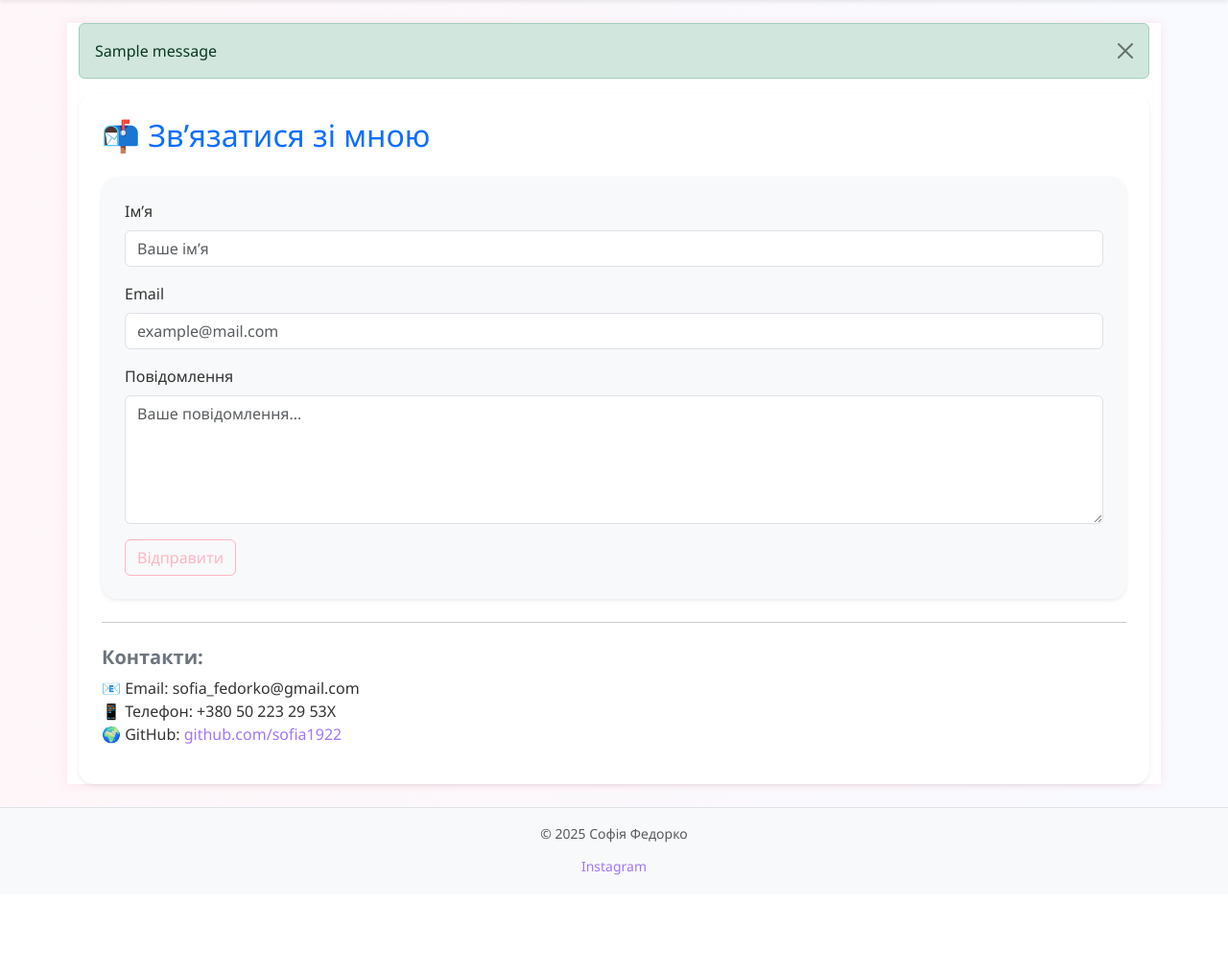
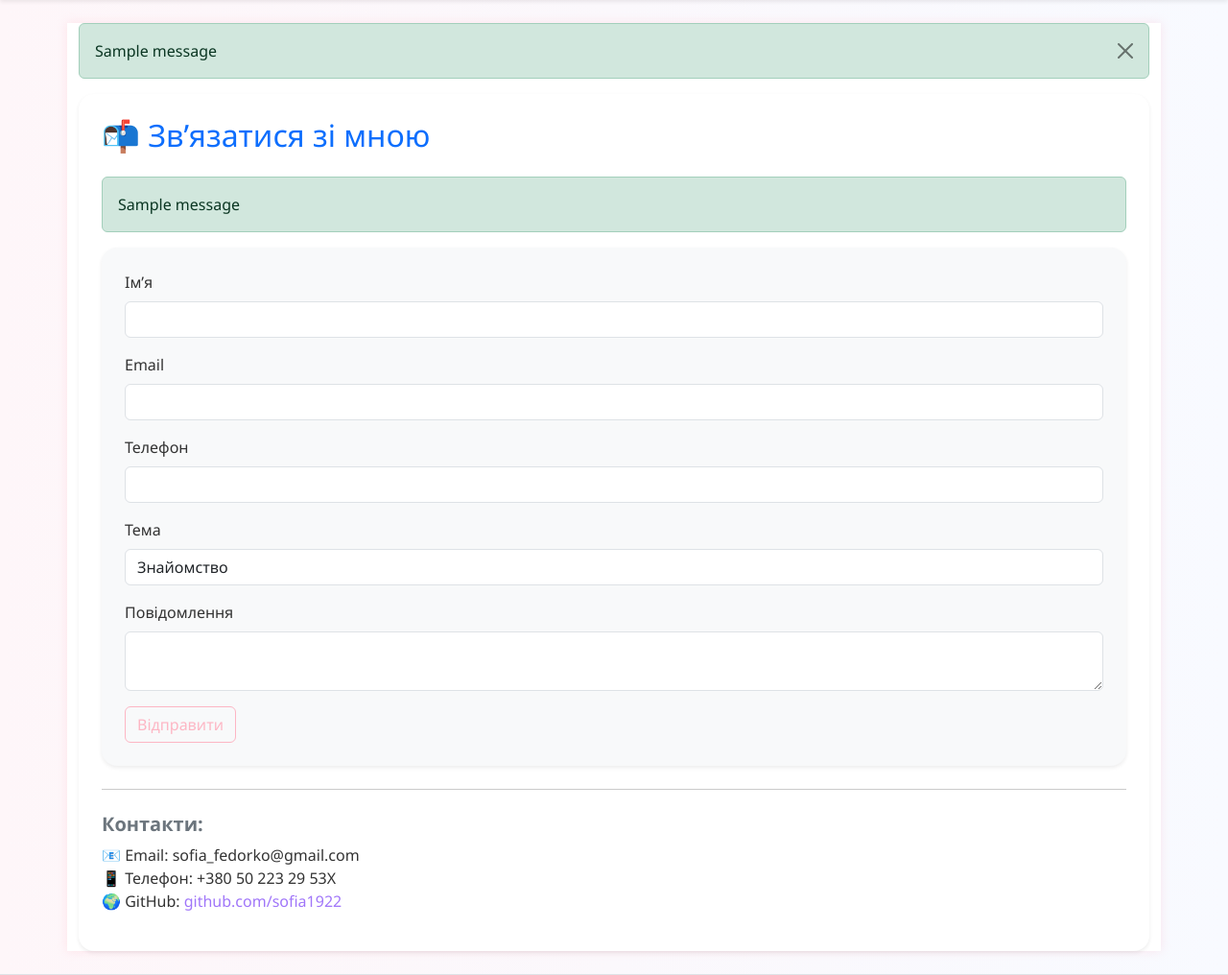
Before and after one commit to sofia1922/flask-app-lab, a Flask app: page /contacts in a window 1280 px wide. Shown: the part 56-1072 px from the top of the page at 96% size. Before the commit the page ends 968 px from the top, so only its background shows below. Run offline with Flask 3, Linux system fonts and the light colour scheme; one stand-in notice (Sample message) is shown; some libraries are stand-ins or nearby versions.

Commit message:
Implemented contact and login forms using Flask-WTF with validation, flash messages, and CSRF protection

```diff
--- /dev/null
+++ b/app/forms.py
@@ -0,0 +1,56 @@
+from flask_wtf import FlaskForm
+from wtforms import StringField, TextAreaField, SubmitField, SelectField, PasswordField, BooleanField
+from wtforms.validators import DataRequired, Email, Length, Regexp
+
+class ContactForm(FlaskForm):
+    name = StringField(
+        "Ім’я",
+        validators=[DataRequired(), Length(min=4, max=10)]
+    )
+
+    email = StringField(
+        "Email",
+        validators=[DataRequired(), Email()]
+    )
+
+    phone = StringField(
+        "Телефон",
+        validators=[
+            DataRequired(),
+            Regexp(r'^\+?\d{10,15}$', message="Невірний формат номера телефону")
+        ]
+    )
+
+    subject = SelectField(
+        "Тема",
+        choices=[
+            ("знайомство", "Знайомство"),
+            ("співпраця", "Співпраця"),
+            ("запитання", "Запитання"),
+            ("інше", "Інше")
+        ],
+        validators=[DataRequired()]
+    )
+
+    message = TextAreaField(
+        "Повідомлення",
+        validators=[DataRequired(), Length(min=5, max=500)]
+    )
+
+    submit = SubmitField("Відправити")
+
+
+class LoginForm(FlaskForm):
+    username = StringField(
+        "Ім’я користувача або Email",
+        validators=[DataRequired(message="Поле обов’язкове!")]
+    )
+
+    password = PasswordField(
+        "Пароль",
+        validators=[DataRequired(message="Поле обов’язкове!"),
+                    Length(min=4, max=10, message="Пароль 4–10 символів")]
+    )
+
+    remember = BooleanField("Запам’ятати мене")
+    submit = SubmitField("Увійти")
--- a/app/main_views.py
+++ b/app/main_views.py
@@ -1,6 +1,12 @@
-from flask import Blueprint, render_template, request, redirect, url_for
+from flask import Blueprint, render_template, request, redirect, url_for, flash, session
+import logging
+from .forms import ContactForm
 
 main_bp = Blueprint('main', __name__)
+
+logging.basicConfig(filename='contacts.log',
+                    level=logging.INFO,
+                    format='%(asctime)s - %(message)s')
 
 @main_bp.route('/')
 def home():
@@ -12,8 +18,22 @@
 
 @main_bp.route('/contacts', methods=['GET', 'POST'])
 def contacts():
-    message = None
-    if request.method == 'POST':
-        name = request.form.get('name')
-        message = f"Дякую, {name}! Я отримала твоє повідомлення 💌"
-    return render_template('contacts.html', title='Контакти', message=message)
+    form = ContactForm()
+    if form.validate_on_submit():
+        data = {
+            "name": form.name.data,
+            "email": form.email.data,
+            "phone": form.phone.data,
+            "subject": form.subject.data,
+            "message": form.message.data
+        }
+
+        logging.info(f"{data['name']} ({data['email']}, {data['phone']}) → {data['subject']}: {data['message']}")
+        session['last_contact'] = data
+        flash(f"Дякую, {data['name']}! Повідомлення успішно відправлено 💌", "success")
+        return redirect(url_for('.contacts'))
+
+    if request.method == 'POST' and not form.validate():
+        flash("Будь ласка, перевірте правильність заповнення полів.", "danger")
+
+    return render_template('contacts.html', form=form, title='Контакти')
--- a/app/templates/contacts.html
+++ b/app/templates/contacts.html
@@ -1,31 +1,27 @@
 {% extends 'base.html' %}
+{% from "macros.html" import render_field %}
 {% block content %}
 <div class="resume-wrapper p-4 bg-white rounded-4 shadow-sm">
 
   <h2 class="text-primary mb-4">📬 Зв’язатися зі мною</h2>
 
-  {% if message %}
-    <div class="alert alert-success">{{ message }}</div>
-  {% endif %}
+  {% with messages = get_flashed_messages(with_categories=true) %}
+    {% for category, message in messages %}
+      <div class="alert alert-{{ category }}">{{ message }}</div>
+    {% endfor %}
+  {% endwith %}
 
-  <form method="post" class="p-4 rounded-4 shadow-sm bg-light">
-    <div class="mb-3">
-      <label class="form-label">Ім’я</label>
-      <input class="form-control" name="name" placeholder="Ваше ім’я" required>
-    </div>
+  <form method="post" class="p-4 rounded-4 shadow-sm bg-light" novalidate>
+    {{ form.csrf_token }}
+    {{ render_field(form.name) }}
+    {{ render_field(form.email) }}
+    {{ render_field(form.phone) }}
+    {{ render_field(form.subject) }}
+    {{ render_field(form.message) }}
+    {{ form.submit(class="btn btn-outline-primary") }}
+  </form>
 
-    <div class="mb-3">
-      <label class="form-label">Email</label>
-      <input class="form-control" type="email" name="email" placeholder="example@mail.com" required>
-    </div>
 
-    <div class="mb-3">
-      <label class="form-label">Повідомлення</label>
-      <textarea class="form-control" name="text" rows="5" placeholder="Ваше повідомлення..." required></textarea>
-    </div>
-
-    <button class="btn btn-outline-primary" type="submit">Відправити</button>
-  </form>
 
   <hr class="my-4">
 
@@ -35,6 +31,5 @@
     <li>📱 Телефон: +380 50 223 29 53X</li>
     <li>🌍 GitHub: <a href="https://github.com/sofia1922" target="_blank">github.com/sofia1922</a></li>
   </ul>
-
 </div>
 {% endblock %}
--- /dev/null
+++ b/app/templates/macros.html
@@ -0,0 +1,13 @@
+{% macro render_field(field) %}
+<div class="mb-3">
+  {{ field.label(class="form-label") }}
+  {{ field(class="form-control") }}
+  {% if field.errors %}
+    <ul class="text-danger small mt-1 mb-0">
+      {% for err in field.errors %}
+        <li>{{ err }}</li>
+      {% endfor %}
+    </ul>
+  {% endif %}
+</div>
+{% endmacro %}
```
Also changed, not shown: app/users/templates/users/login.html (+16 -12 lines), app/users/views.py (+11 -5 lines), 1 other file.
